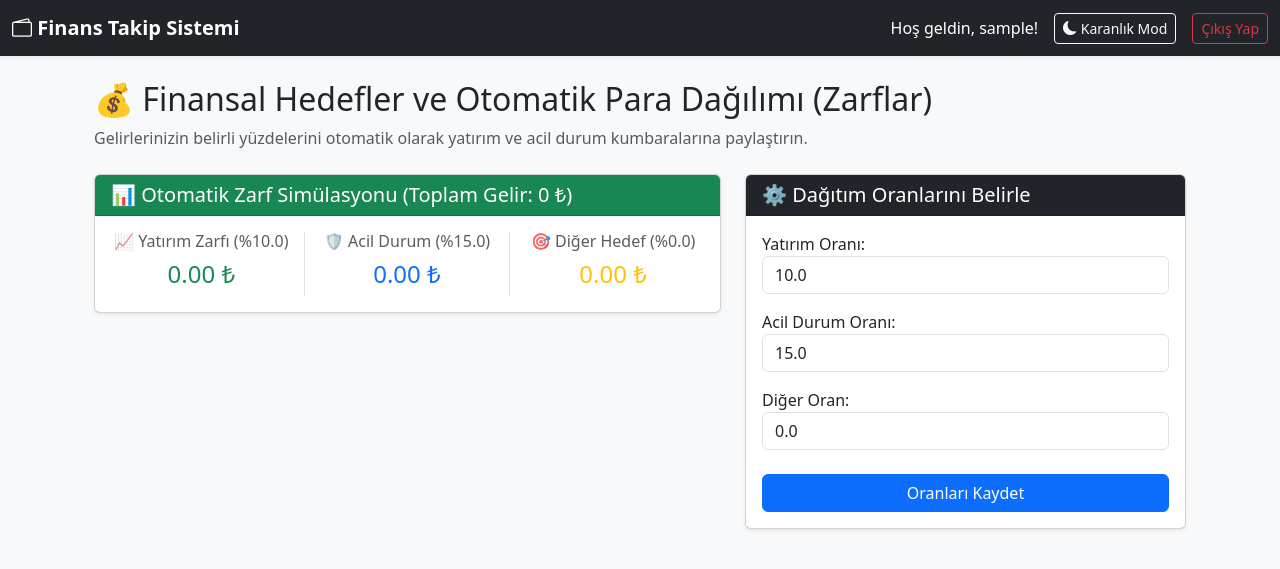
After one commit to Gnrdmr/finans_sistem, a Django app: page /savings-simulation/ in a window 1280 px wide. The commit adds this page. Shown: the top 569 px of the page. Run offline with Django 5.2, Linux system fonts and the light colour scheme; the visitor is signed in with stand-in values (Sample User, id 1); data comes from the database, SQL or seed files in the repository; data that the repository does not hold is empty; some libraries are stand-ins or nearby versions.

Commit message:
gün22: Finansal hedeflere göre otomatik para ayırma simülasyonu ve zarf bütçeleme modülü eklendi

```diff
--- a/tracker/forms.py
+++ b/tracker/forms.py
@@ -2,6 +2,8 @@ from django import forms
 from .models import Transaction, BudgetLimit, RecurringTransaction
 from .models import ExpenseGroup, SharedExpense
 from .models import TransactionTemplate
+from .models import SavingsProfile
+
 
 class TransactionForm(forms.ModelForm):
     class Meta:
@@ -65,3 +67,21 @@ class TransactionTemplateForm(forms.ModelForm):
             'amount': forms.NumberInput(attrs={'class': 'form-control', 'placeholder': 'Tutar (TL)'}),
             'category': forms.TextInput(attrs={'class': 'form-control', 'placeholder': 'Kategori'}),
         }
+
+
+
+
+class SavingsProfileForm(forms.ModelForm):
+    class Meta:
+        model = SavingsProfile
+        fields = ['investment_rate', 'emergency_rate', 'other_rate']
+        widgets = {
+            'investment_rate': forms.NumberInput(attrs={'class': 'form-control', 'step': '0.01'}),
+            'emergency_rate': forms.NumberInput(attrs={'class': 'form-control', 'step': '0.01'}),
+            'other_rate': forms.NumberInput(attrs={'class': 'form-control', 'step': '0.01'}),
+        }
+        labels = {
+            'investment_rate': 'Yatırım Oranı',
+            'emergency_rate': 'Acil Durum Oranı',
+            'other_rate': 'Diğer Oran',
+        }
--- a/tracker/models.py
+++ b/tracker/models.py
@@ -153,3 +153,16 @@ class SharedExpense(models.Model):
 
     def __str__(self):
         return f"{self.title} - {self.amount} {self.currency} ({self.group.name})"
+
+
+
+
+
+class SavingsProfile(models.Model):
+    user = models.OneToOneField(User, on_delete=models.CASCADE)
+    investment_rate = models.DecimalField(max_digits=5, decimal_places=2, default=10.00)
+    emergency_rate = models.DecimalField(max_digits=5, decimal_places=2, default=15.00)
+    other_rate = models.DecimalField(max_digits=5, decimal_places=2, default=0.00)
+
+    def __str__(self):
+        return f"{self.user.username} - Bütçe Oranları"
--- a/tracker/templates/tracker/home.html
+++ b/tracker/templates/tracker/home.html
@@ -19,6 +19,7 @@
                 <a href="{% url 'create_group' %}" class="btn btn-primary btn-sm"><i class="bi bi-people"></i> Grup Kur</a>
                 <a href="{% url 'add_shared_expense' %}" class="btn btn-dark btn-sm"><i class="bi bi-pie-chart"></i> Ortak Gider</a>
                 <a href="{% url 'subscription_calendar' %}" class="btn btn-warning text-dark">📅 Abonelikler</a>
+                <a href="{% url 'savings_simulation' %}" class="btn btn-success text-white">💰 Zarf Simülasyonu</a>
             </div>
         </div>
     </div>
@@ -69,7 +70,7 @@
                 {% endfor %}
             </div>
         </div>
-        <!-- Yeni şablon eklemek için yönetim sayfasına giden buton -->
+
         <div>
             <a href="{% url 'manage_templates' %}" class="btn btn-sm btn-dark">⚙️ Şablon Ekle/Yönet</a>
         </div>
--- /dev/null
+++ b/tracker/templates/tracker/savings_simulation.html
@@ -0,0 +1,50 @@
+{% extends 'tracker/base.html' %}
+{% block content %}
+<div class="container mt-4">
+    <h2>💰 Finansal Hedefler ve Otomatik Para Dağılımı (Zarflar)</h2>
+    <p class="text-muted">Gelirlerinizin belirli yüzdelerini otomatik olarak yatırım ve acil durum kumbaralarına paylaştırın.</p>
+
+    <div class="row mt-4">
+        <!-- Sol Taraf: Sanal Zarf Dağılım Simülasyonu -->
+        <div class="col-md-7">
+            <div class="card shadow-sm mb-4">
+                <div class="card-header bg-success text-white">
+                    <h5 class="mb-0">📊 Otomatik Zarf Simülasyonu (Toplam Gelir: {{ total_income }} ₺)</h5>
+                </div>
+                <div class="card-body">
+                    <div class="row text-center">
+                        <div class="col-md-4 border-end">
+                            <h6 class="text-muted">📈 Yatırım Zarfı (%{{ profile.investment_rate }})</h6>
+                            <h4 class="text-success mt-2">{{ inv_amount|floatformat:2 }} ₺</h4>
+                        </div>
+                        <div class="col-md-4 border-end">
+                            <h6 class="text-muted">🛡️ Acil Durum (%{{ profile.emergency_rate }})</h6>
+                            <h4 class="text-primary mt-2">{{ em_amount|floatformat:2 }} ₺</h4>
+                        </div>
+                        <div class="col-md-4">
+                            <h6 class="text-muted">🎯 Diğer Hedef (%{{ profile.other_rate }})</h6>
+                            <h4 class="text-warning mt-2">{{ oth_amount|floatformat:2 }} ₺</h4>
+                        </div>
+                    </div>
+                </div>
+            </div>
+        </div>
+
+        <!-- Sağ Taraf: Oran Ayarlama Formu -->
+        <div class="col-md-5">
+            <div class="card shadow-sm">
+                <div class="card-header bg-dark text-white">
+                    <h5 class="mb-0">⚙️ Dağıtım Oranlarını Belirle</h5>
+                </div>
+                <div class="card-body">
+                    <form method="POST">
+                        {% csrf_token %}
+                        {{ form.as_p }}
+                        <button type="submit" class="btn btn-primary w-100 mt-2">Oranları Kaydet</button>
+                    </form>
+                </div>
+            </div>
+        </div>
+    </div>
+</div>
+{% endblock %}
--- a/tracker/urls.py
+++ b/tracker/urls.py
@@ -1,6 +1,6 @@
 
 from django.urls import path
-from .views import home, register_view, login_view, logout_view, subscription_calendar_view, transaction_add, transaction_edit, delete_transaction, export_transactions_excel, import_transactions_excel, recurring_add, create_expense_group, add_shared_expense, set_budget_limit, group_list, group_detail, settle_debts, monthly_analytics, subscription_calendar_view, templates_management_view, quick_add_transaction_view
+from .views import home, register_view, login_view, logout_view, subscription_calendar_view, transaction_add, transaction_edit, delete_transaction, export_transactions_excel, import_transactions_excel, recurring_add, create_expense_group, add_shared_expense, set_budget_limit, group_list, group_detail, settle_debts, monthly_analytics, subscription_calendar_view, templates_management_view, quick_add_transaction_view, savings_simulation_view
 
 urlpatterns = [
     path('',home, name='home'),
@@ -22,5 +22,6 @@ urlpatterns = [
     path('monthly-analytics/', monthly_analytics, name='monthly_analytics'),
     path('subscriptions/', subscription_calendar_view, name='subscription_calendar'),
     path('templates/', templates_management_view, name='manage_templates'),
-    path('templates/quick-add/<int:template_id>/', quick_add_transaction_view, name='quick_add_transaction')
+    path('templates/quick-add/<int:template_id>/', quick_add_transaction_view, name='quick_add_transaction'),
+    path('savings-simulation/', savings_simulation_view, name='savings_simulation'),
     ]
--- a/tracker/views.py
+++ b/tracker/views.py
@@ -21,6 +21,9 @@ from tracker.models import Transaction, BudgetLimit, RecurringTransaction
 from .models import Transaction, TransactionTemplate, BudgetLimit, RecurringTransaction, ExpenseGroup, SharedExpense
 from .forms import SubscriptionForm
 from django.utils import timezone
+from .models import SavingsProfile
+from .forms import SavingsProfileForm
+from decimal import Decimal
 
 
 # 1. Kayıt Olma Görünümü
@@ -630,3 +633,36 @@ def quick_add_transaction_view(request, template_id):
     )
 
     return redirect('home')
+
+def savings_simulation_view(request):
+    profile, created = SavingsProfile.objects.get_or_create(user=request.user)
+
+    if request.method == 'POST':
+        form = SavingsProfileForm(request.POST, instance=profile)
+        if form.is_valid():
+            form.save()
+            return redirect('savings_simulation')
+    else:
+        form = SavingsProfileForm(instance=profile)
+
+
+    from decimal import Decimal
+
+
+
+    total_income = sum(t.amount for t in Transaction.objects.filter(user=request.user, amount__gt=0))
+
+
+    inv_amount = (total_income * Decimal(str(profile.investment_rate))) / Decimal('100')
+    em_amount  = (total_income * Decimal(str(profile.emergency_rate))) / Decimal('100')
+    oth_amount = (total_income * Decimal(str(profile.other_rate))) / Decimal('100')
+
+    context = {
+        'form': form,
+        'profile': profile,
+        'total_income': total_income,
+        'inv_amount': inv_amount,
+        'em_amount': em_amount,
+        'oth_amount': oth_amount,
+    }
+    return render(request, 'tracker/savings_simulation.html', context)
```
Also changed, not shown: tracker/migrations/0009_savingsprofile.py (added).
